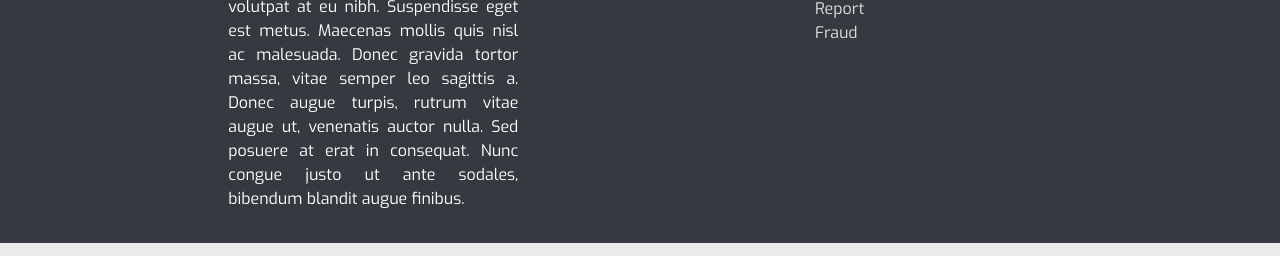
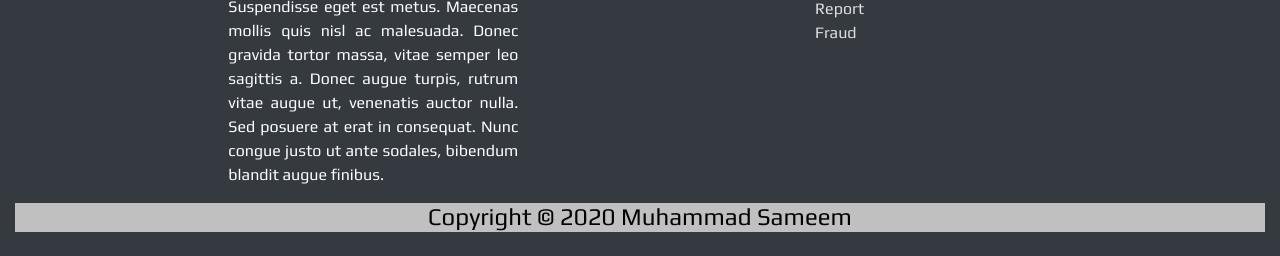
Before and after one commit to sameem420/ecommerce-store, a plain HTML site: page index.html in a window 1280 px wide. Shown: the part 2485-2741 px from the top of the page. Drawn offline with nearby package versions, Linux system fonts and the light colour scheme.

Commit message:
added the footer details

```diff
--- a/css/style.css
+++ b/css/style.css
@@ -5,7 +5,7 @@
 
 body {
     background-color: #eaeaea;
-    font-family: 'Exo', sans-serif;
+    font-family: 'Play', sans-serif;
 }
 
 a {
--- a/index.html
+++ b/index.html
@@ -696,8 +696,12 @@
                                     </div>
                                 </div>
                             </div>
+                            <div class="col-md-12 text-center">
+                                <h4 style="background-color: #c0c0c0; color:black;">Copyright &copy; 2020 Muhammad Sameem</h4>
+                            </div>
                         </div>
                     </div>
+
                 </footer>
                 <!-- Footer -->
             </div>
```
